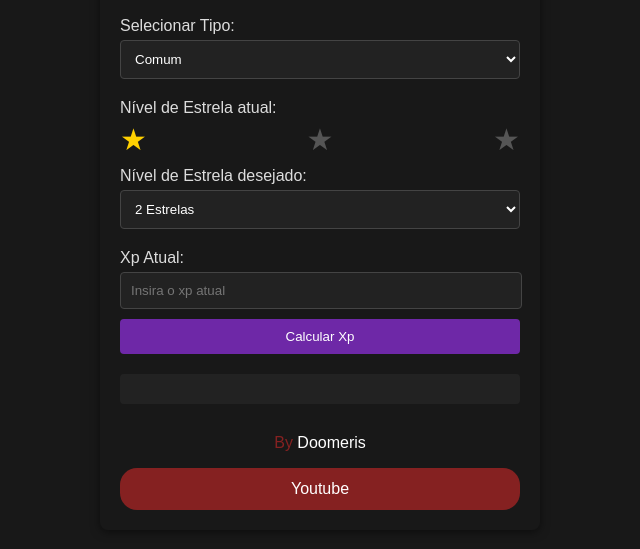
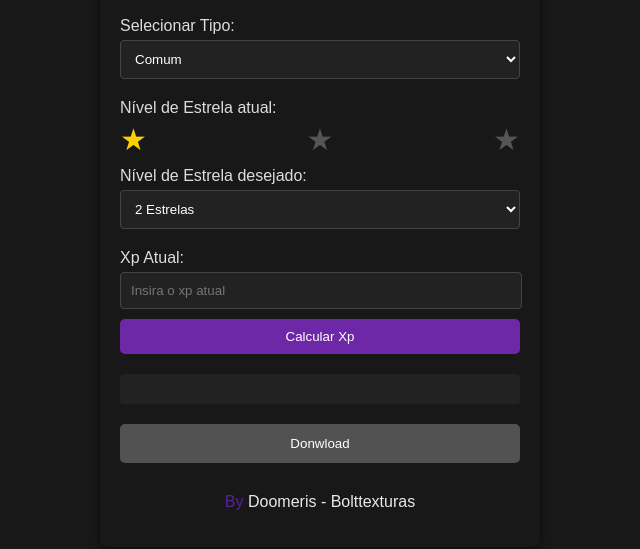
Before and after one commit to victorndesigner/calculadoraxp, a plain HTML site: page index.html in a window 1280 px wide. Shown: the part 165-714 px from the top of the page, without its empty margins (320-960 px from the left). Drawn offline with nearby package versions, Linux system fonts and the light colour scheme.

Commit message:
Update index.html

```diff
--- a/index.html
+++ b/index.html
@@ -55,7 +55,7 @@
       background-color: #6e28a7;
       color: white;
       border: none;
-      border-radius: 4px;
+      border-radius: 5px;
       cursor: pointer;
       transition: background-color 0.3s;
     }
@@ -111,12 +111,15 @@
       font-size: 18px;
       margin-bottom: 15px;
     }
+    .bolt-text {
+      color: #e9e9e9;
+    }
     .creditos-btn {
       padding: 12px 20px;
-      background-color: #852121;
+      background-color: #592396;
       color: white;
       border: none;
-      border-radius: 17px;
+      border-radius: 5px;
       cursor: pointer;
       font-size: 16px;
       transition: background-color 0.3s;
@@ -124,10 +127,24 @@
       display: inline-block;
     }
     .creditos-btn:hover {
-      background-color: #531212;
+      background-color: #3d1464;
     }
     .by {
-      color: #852121;
+      color: #592396;
+    }
+    .salvar-btn {
+      padding: 12px;
+      width: 100%;
+      background-color: #525252;
+      color: white;
+      border: none;
+      border-radius: 5px;
+      cursor: pointer;
+      transition: background-color 0.3s;
+      margin-top: 20px;
+    }
+    .salvar-btn:hover {
+      background-color: #272727;
     }
   </style>
 </head>
@@ -163,11 +180,13 @@
 <div class="resultado" id="resultado"></div>
 <div class="destaque" id="xpTotal"></div>
 
+<!-- Botão para salvar a captura de tela -->
+<button id="btnSalvar" class="salvar-btn">Donwload</button>
+
 <!-- Créditos -->
 <div class="creditos">
-  <p class="doomeris"><span class="by">By</span> Doomeris</p>
+  <p class="doomeris"><span class="by">By</span> <span class="bolt-text">Doomeris - Bolttexturas</span></p>
   <a href="https://www.youtube.com/@Doomeris" target="_blank">
-    <button class="creditos-btn">Youtube</button>
   </a>
 </div>
 
@@ -296,5 +315,21 @@
   atualizarCategoria();
 </script>
 
+<script src="https://cdnjs.cloudflare.com/ajax/libs/html2canvas/1.4.1/html2canvas.min.js"></script>
+<script>
+  document.getElementById("btnSalvar").addEventListener("click", function () {
+    const tipoCategoria = document.getElementById("tipoCategoria").value;
+    const xpAtual = document.getElementById("xpAtual").value || "0";
+    const nomeArquivo = `XP ${xpAtual} ${tipoCategoria}.png`;
+
+    html2canvas(document.body).then(canvas => {
+      const link = document.createElement("a");
+      link.href = canvas.toDataURL("image/png");
+      link.download = nomeArquivo;
+      link.click();
+    });
+  });
+</script>
+
 </body>
 </html>
```
